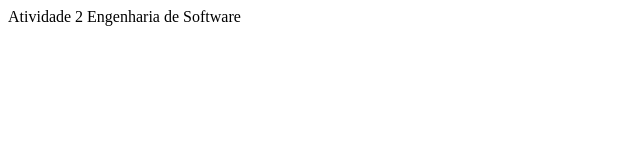
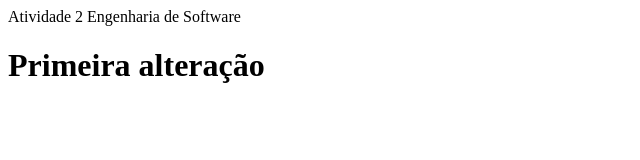
Before and after one commit to 875dennis/CI_CD, a plain HTML site: page index.html in a window 1280 px wide. Shown: the whole page, without its empty margins (0-640 px from the left). Drawn offline with Linux system fonts and the light colour scheme.

Commit message:
Alteração 2

```diff
--- a/index.html
+++ b/index.html
@@ -8,5 +8,7 @@
 </head>
 <body>
     <head>Atividade 2 Engenharia de Software</head>
+
+    <h1>Primeira alteração</h1>
 </body>
 </html>
```
